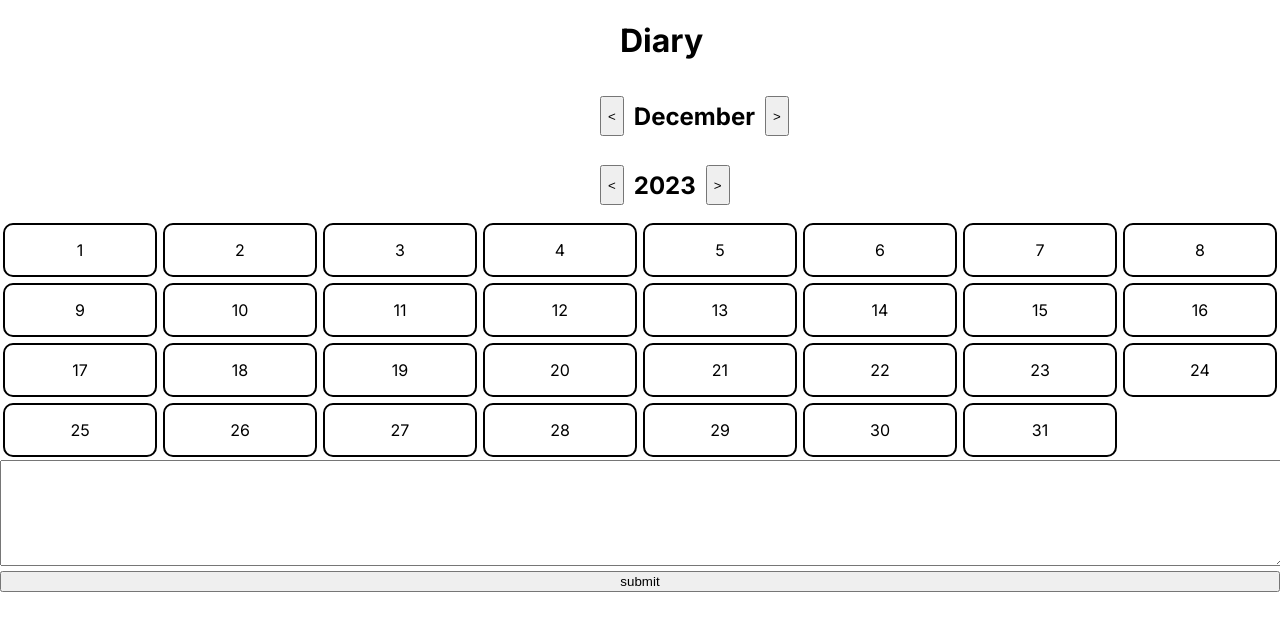
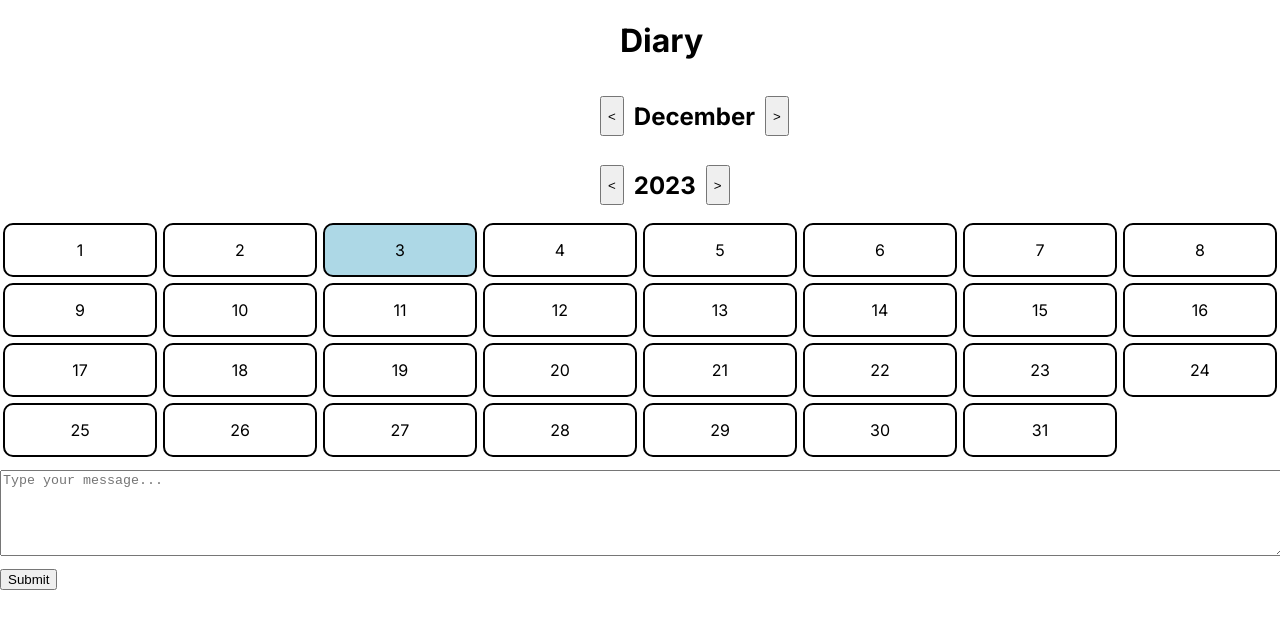
Before and after one commit to Moreen-n/Diary, a Next.js app: page / in a window 1280 px wide. Shown: the top 630 px of the page. Built offline with nearby package versions, Linux system fonts and the light colour scheme.

Commit message:
added the submision button

```diff
--- a/src/app/page.js
+++ b/src/app/page.js
@@ -1,15 +1,15 @@
 "use client";
 
-import { useState } from 'react';
+import { useState } from "react";
 
-import CalenderDate from '@/components/day';
-import CalenderMonth from '@/components/month';
-import DiaryMessage from '@/components/textArea';
-import CalenderYear from '@/components/year';
+import CalenderDate from "@/components/day";
+import CalenderMonth from "@/components/month";
+import CalenderYear from "@/components/year";
 
 const Diary = () => {
   const [year, setYear] = useState(new Date().getFullYear());
   const [month, setMonth] = useState(new Date().getMonth() + 1); // Months are zero-based
+  const [selectedDay, setSelectedDay] = useState(new Date().getDate());
   const daysInMonth = new Date(year, month, 0).getDate();
 
   const monthNames = [
@@ -42,6 +42,9 @@ const Diary = () => {
   const handleNextMonth = () => {
     setMonth(month === 12 ? 1 : month + 1);
   };
+  const handleDayClick = (day) => {
+    setSelectedDay(day);
+  };
 
   return (
     <div id="main">
@@ -60,8 +63,14 @@ const Diary = () => {
         onNextYear={handleNextYear}
       />
 
-      <CalenderDate daysInMonth={daysInMonth} />
-      <DiaryMessage />
+      <CalenderDate
+        month={month}
+        year={year}
+        setSelectedDay={setSelectedDay}
+        daysInMonth={daysInMonth}
+        selectedDay={selectedDay}
+        onDayClick={handleDayClick}
+      />
     </div>
   );
 };
--- /dev/null
+++ b/src/components/day.css
@@ -0,0 +1,22 @@
+.days {
+  cursor: pointer;
+}
+
+.current-day {
+  background-color: blue;
+}
+
+.selected-day,
+.highlighted-textArea textarea {
+  background-color: lightblue;
+}
+
+.message-input {
+  margin-top: 10px;
+}
+
+textarea {
+  width: 100%;
+  height: 80px;
+  margin-bottom: 8px;
+}
--- a/src/components/day.jsx
+++ b/src/components/day.jsx
@@ -1,13 +1,66 @@
-// DayComponent.js
-import React from 'react';
+import './day.css';
 
-const CalenderDate = ({ daysInMonth }) => {
+import React, { useState } from 'react';
+
+const CalenderDate = ({ setSelectedDay, selectedDay, daysInMonth, currentDay, onDayClick, month, year }) => {
+
+  const [message, setMessage] = useState('');
+const [events, setEvents]= useState([])
+
+  const handleInputChange = (event) => {
+    setMessage(event.target.value);
+  };
+
+  const handleSaveMessage = () => {
+
+
+
+    setMessage('');
+    setSelectedDay(null);
+    setEvents([...events,{[`${selectedDay}-${month}-${year}`]:message}])
+
+  };
+  const messageObj = events.find(e => `${selectedDay}-${month}-${year}` in e );
+  const messageToShow = messageObj?.[`${selectedDay}-${month}-${year}`]
+  console.log(messageObj, "msg obj")
+
+
+
+  // const handleShowMessage = () => {
+  //   // const message = events.find(e => Object.keys(e)===`${selectedDay}-${month}-${year}`);
+  //   if(messageToShow){
+  //     setShowMessage(true)
+  //   }else{
+  //     setShowMessage(false)
+  //   }
+
+  // }
+
   return (
     <div id='days-container'>
+      {[...Array(daysInMonth)].map((_, index) => (
+        <div
+          className={`days ${index + 1 === currentDay ? 'current-day' : ''} ${index + 1 === selectedDay ? 'selected-day' : ''}`}
+          key={index + 1}
+          onClick={() => onDayClick(index + 1)}
+        >
+        {index + 1 === selectedDay && messageToShow ? <span>🗨️</span>: null}
+          {index + 1}
+        </div>
+      ))}
 
-      {[...Array(daysInMonth)].map((_, index) => (
-        <div className='days' key={index + 1}>{index + 1}</div>
-      ))}
+
+        <div className={`message-input ${messageToShow ? 'highlighted-textArea':'' }`}>
+          <textarea
+            placeholder="Type your message..."
+            value={messageToShow || message}
+            onChange={handleInputChange}
+          />
+          <button onClick={handleSaveMessage}>Submit</button>
+        </div>
+
+
+
     </div>
   );
 };
--- a/src/components/textArea.jsx
+++ /dev/null
@@ -1,8 +0,0 @@
-export default function DiaryMessage(){
-    return(
-<div>
-    <textarea name="text" id="message" cols="30" rows="10"></textarea>
-    <button id="sub">submit</button>
-</div>
-    );
-}
```
